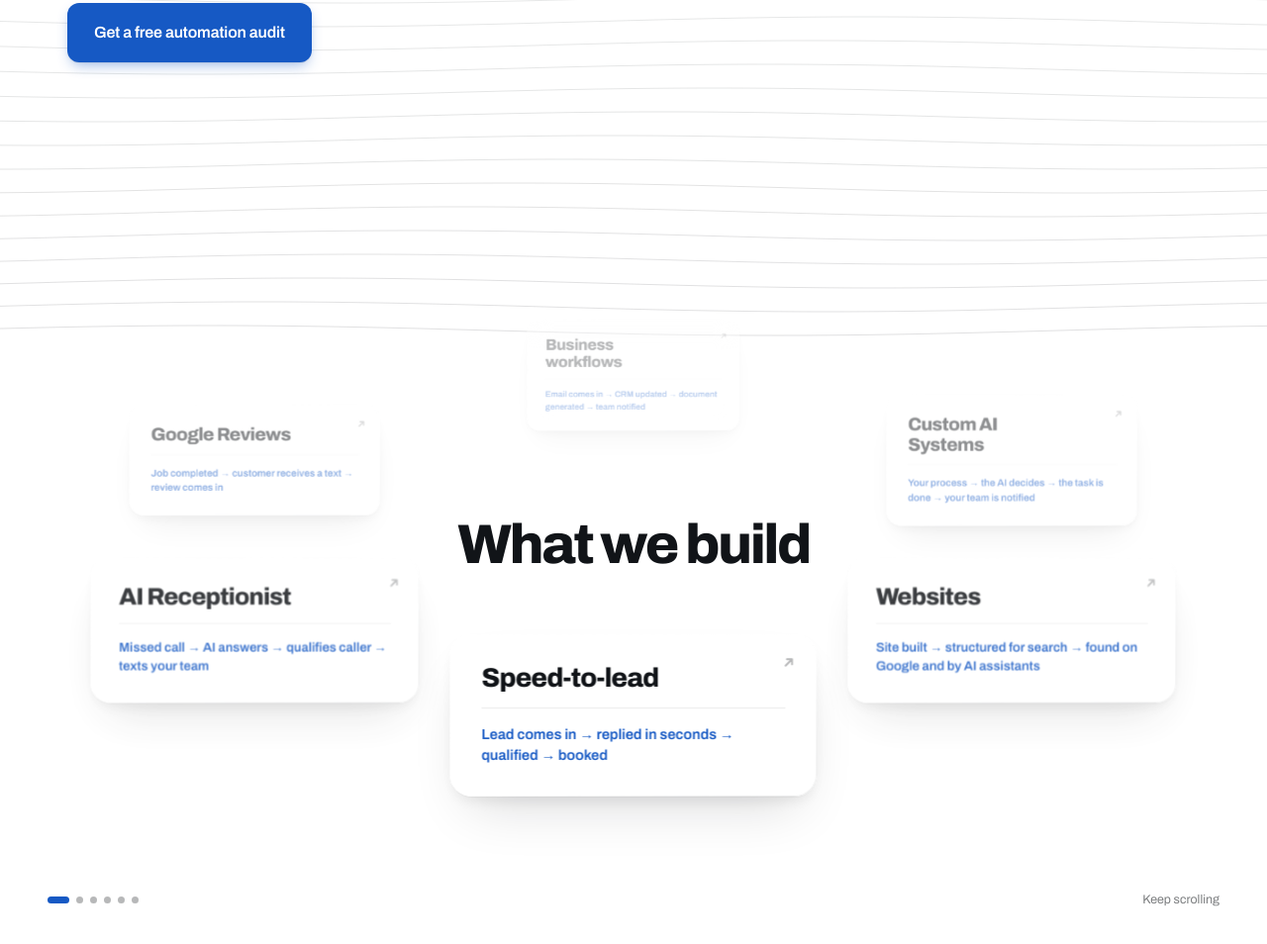
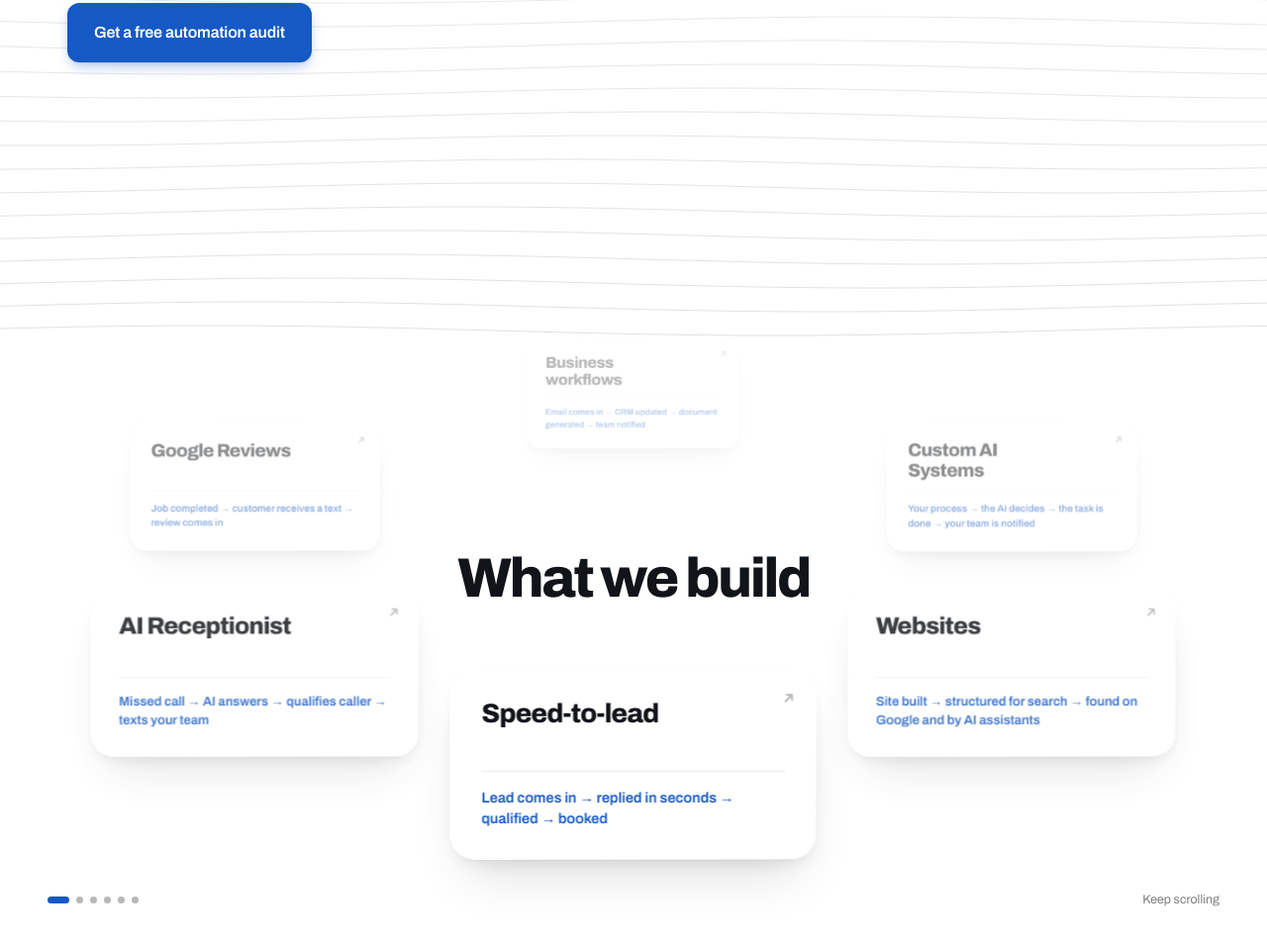
Before and after one commit to Mike-R-B-Lab/labergetech_website, a plain HTML site: page index.html in a window 1280 px wide. Shown: the part 458-1412 px from the top of the page at 99% size. Drawn offline with Linux system fonts and the light colour scheme; animation ran at ten frames a second.

Commit message:
Centre the build heading in the visible area and give the cards height
The heading was already dead centre of the viewport, but the sticky nav
covers the top 68px, so it sat above the middle of the part you actually
see. Padding the pin by the nav height centres the whole orbit, heading
and cards together, in the visible area instead.

Cards get a min-height, so a one-line title and a two-line title produce
the same card and the flow line sits at the bottom of each. They are
about 200px tall now rather than 164. The two halves of the ring move
further apart to match, so the taller cards keep clear of the heading
through the whole turn, checked at twelve points around it.

Container radius goes from 22px to 26px, which carries to the work
cards and the portrait as well.

Co-Authored-By: Claude Opus 5 <noreply@anthropic.com>
Claude-Session: https://claude.ai/code/session_01DFbK6SKoqJvAy1kVPJHtzS

```diff
--- a/index.html
+++ b/index.html
@@ -49,7 +49,7 @@
   --shadow-card: 0 1px 1px rgba(17,20,24,.04), 0 8px 18px -6px rgba(17,20,24,.10), 0 28px 56px -20px rgba(17,20,24,.16);
   --shadow-lift: 0 2px 2px rgba(17,20,24,.05), 0 16px 30px -8px rgba(17,20,24,.14), 0 48px 84px -28px rgba(17,20,24,.22);
 
-  --r-container: 22px;
+  --r-container: 26px;
   --r-control: 12px;
   --ease: cubic-bezier(.16, 1, .3, 1);
 }
@@ -138,7 +138,7 @@ body {
    ───────────────────────────────────────────────────────────────────── */
 .stage { position: relative; }
 .stage-pin { position: sticky; top: 0; height: 100dvh; overflow: hidden;
-  display: grid; place-items: center; }
+  display: grid; place-items: center; padding-top: 68px; }
 .stage-pin > .ring, .stage-pin > .ring-core { grid-area: 1 / 1; }
 
 .ring { position: relative; width: 100%; height: 100%; display: grid; place-items: center; }
@@ -148,6 +148,7 @@ body {
   letter-spacing: -.045em; font-weight: 800; }
 
 .card { width: clamp(300px, 29vw, 424px); position: absolute; left: 50%; top: 50%;
+  min-height: clamp(168px, 24vh, 200px);
   display: flex; flex-direction: column; gap: 14px;
   padding: 30px 32px; border-radius: var(--r-container);
   background: var(--glass); border: 0; text-decoration: none; color: inherit;
@@ -156,7 +157,7 @@ body {
   will-change: transform, opacity; }
 .card h3 { margin: 0; font-size: 27px; line-height: 1.1; letter-spacing: -.032em;
   font-weight: 800; max-width: 14ch; }
-.card .flow { margin: 0; padding-top: 16px; border-top: 1px solid var(--glass-line);
+.card .flow { margin: 0; margin-top: auto; padding-top: 16px; border-top: 1px solid var(--glass-line);
   font-size: 14.5px; line-height: 1.5; font-weight: 600; color: var(--accent); }
 .card .go { position: absolute; top: 22px; right: 22px; color: var(--ink-30);
   transition: color .2s var(--ease), transform .2s var(--ease); }
@@ -178,9 +179,6 @@ body {
 .ring.is-swipe::-webkit-scrollbar { display: none; }
 .ring.is-swipe .card { position: static; flex: 0 0 min(82vw, 340px); scroll-snap-align: center;
   transform: none !important; opacity: 1 !important; }
-/* stretched cards read as a row only if their rules line up, so the flow
-   line is pushed to the bottom of whichever card is tallest */
-.ring.is-swipe .card .flow { margin-top: auto; }
 
 .ring-foot { position: absolute; left: 0; right: 0; bottom: clamp(22px, 4vh, 40px); z-index: 50;
   display: flex; align-items: center; gap: 10px; padding: 0 clamp(20px, 4vw, 48px); }
@@ -636,7 +634,7 @@ textarea.fld-i { resize: vertical; line-height: 1.5; }
       stage.classList.remove('is-deck');
       ring.classList.remove('is-swipe');
       rx = Math.min(innerWidth * 0.345, 520);
-      ry = Math.min(innerHeight * 0.22, 172);
+      ry = Math.min(innerHeight * 0.235, 190);
       // one full turn of the ring, with enough scroll that it never feels twitchy
       stage.style.height = (innerHeight + Math.round(innerHeight * 2.2)) + 'px';
       if (hint) hint.textContent = 'Keep scrolling';
```
